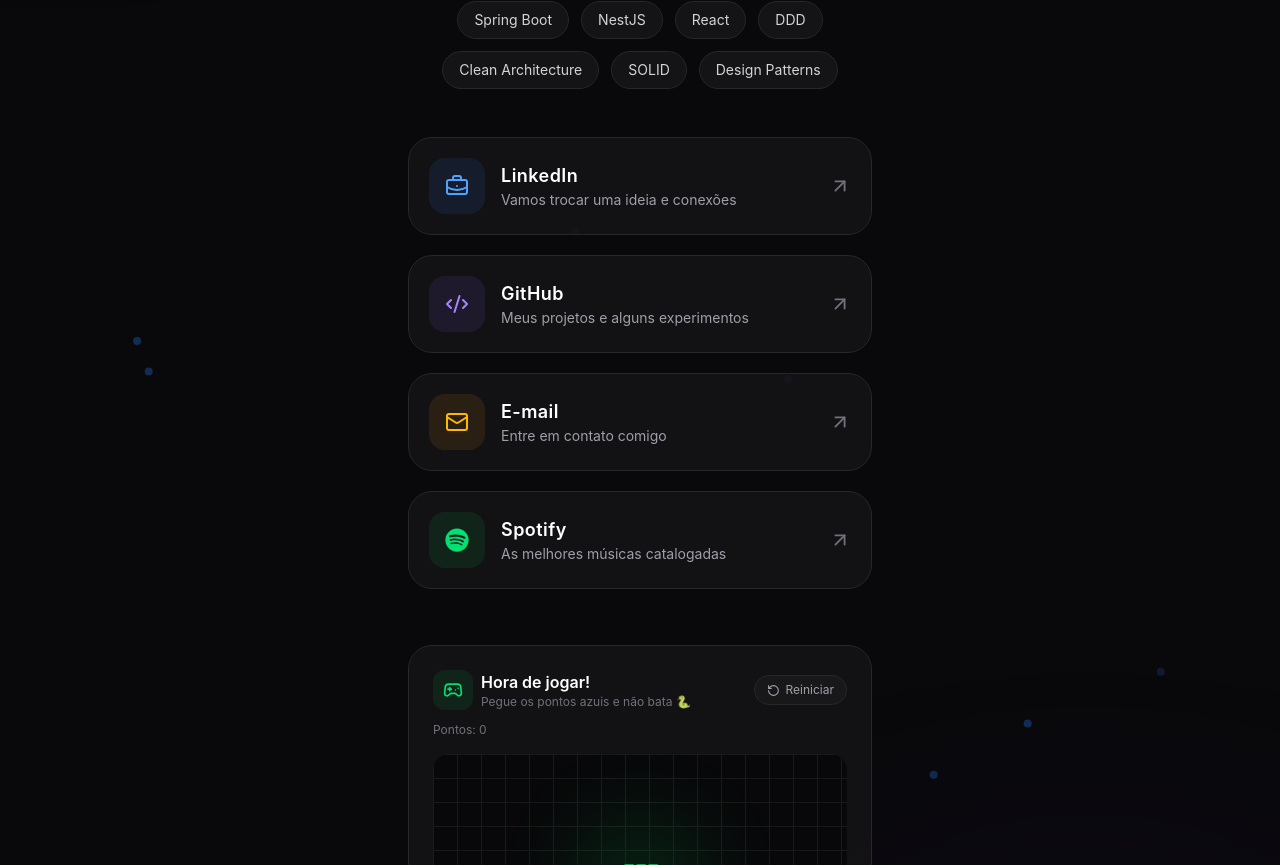
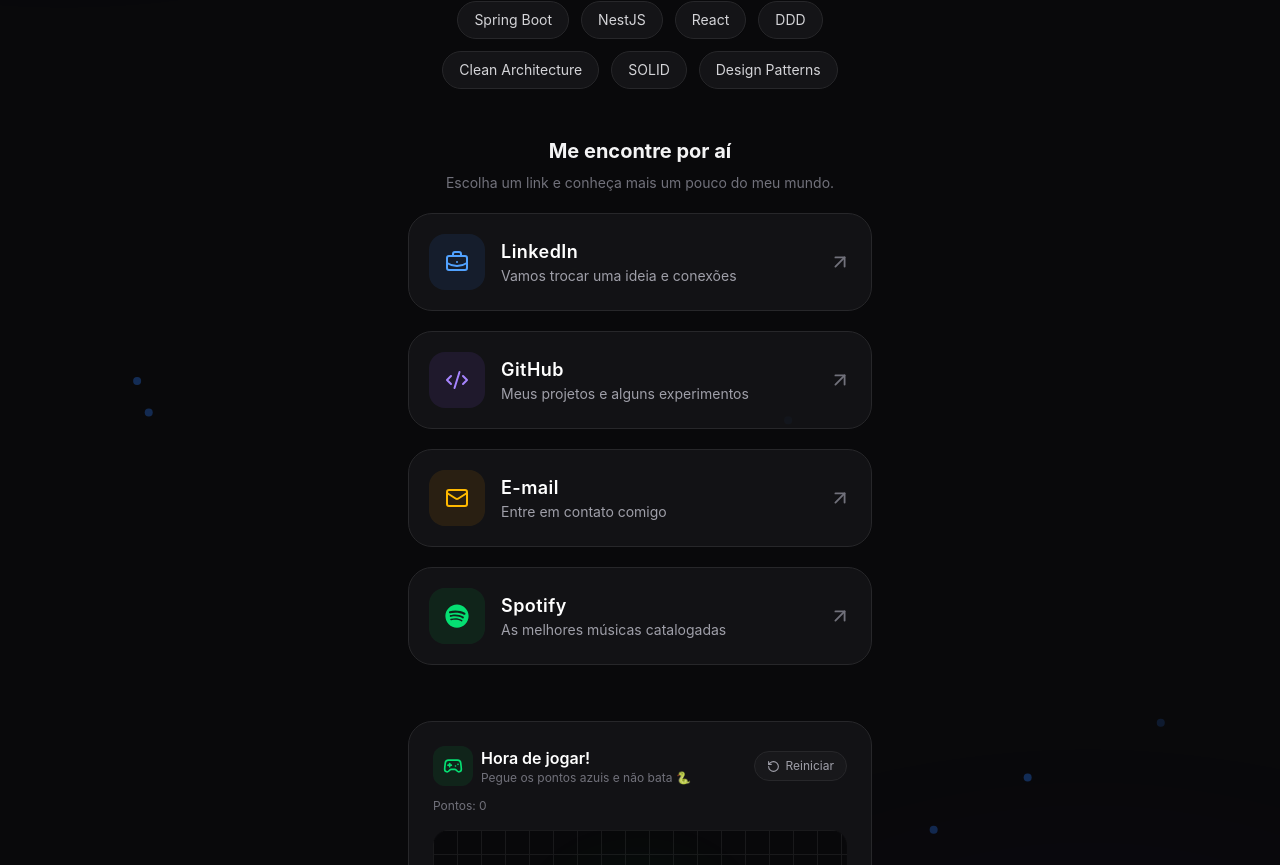
Before and after one commit to marcosfrancomarinho/meu-perfil, a React (Vite) app: page / in a window 1280 px wide. Shown: the part 705-1570 px from the top of the page. Built offline with nearby package versions, Linux system fonts and the light colour scheme.

Commit message:
refactor: add friendly context to profile links

```diff
--- a/src/components/LinksList.tsx
+++ b/src/components/LinksList.tsx
@@ -7,10 +7,21 @@
 
 export function LinksList({ links }: LinksListProps) {
   return (
-    <div className='mt-10 flex w-full flex-col gap-4 sm:mt-12 sm:gap-5'>
-      {links.map((link, index) => (
-        <LinkCard key={link.title} link={link} index={index} />
-      ))}
-    </div>
+    <section aria-labelledby='links-title' className='mt-10 w-full sm:mt-12'>
+      <div className='text-center'>
+        <h2 id='links-title' className='text-lg font-bold text-zinc-100 sm:text-xl'>
+          Me encontre por aí
+        </h2>
+        <p className='mt-2 text-xs text-zinc-500 sm:text-sm'>
+          Escolha um link e conheça mais um pouco do meu mundo.
+        </p>
+      </div>
+
+      <div className='mt-5 flex flex-col gap-4 sm:gap-5'>
+        {links.map((link, index) => (
+          <LinkCard key={link.title} link={link} index={index} />
+        ))}
+      </div>
+    </section>
   );
 }
```
